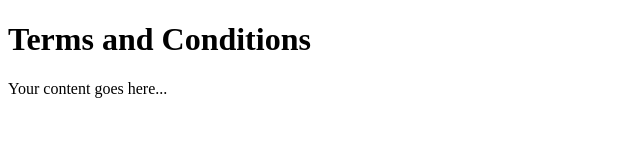
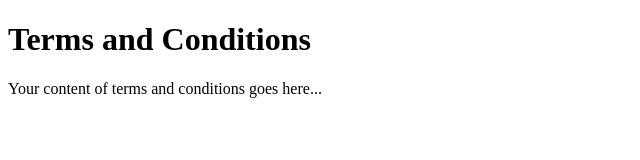
Before and after one commit to musmanflutter/app-legal-pages, a plain HTML site: page terms.html in a window 1280 px wide. Shown: the whole page, without its empty margins (0-640 px from the left). Drawn offline with Linux system fonts and the light colour scheme.

Commit message:
minor fix

```diff
--- a/terms.html
+++ b/terms.html
@@ -7,6 +7,6 @@
 </head>
 <body>
   <h1>Terms and Conditions</h1>
-  <p>Your content goes here...</p>
+  <p>Your content of terms and conditions goes here...</p>
 </body>
 </html>
```
